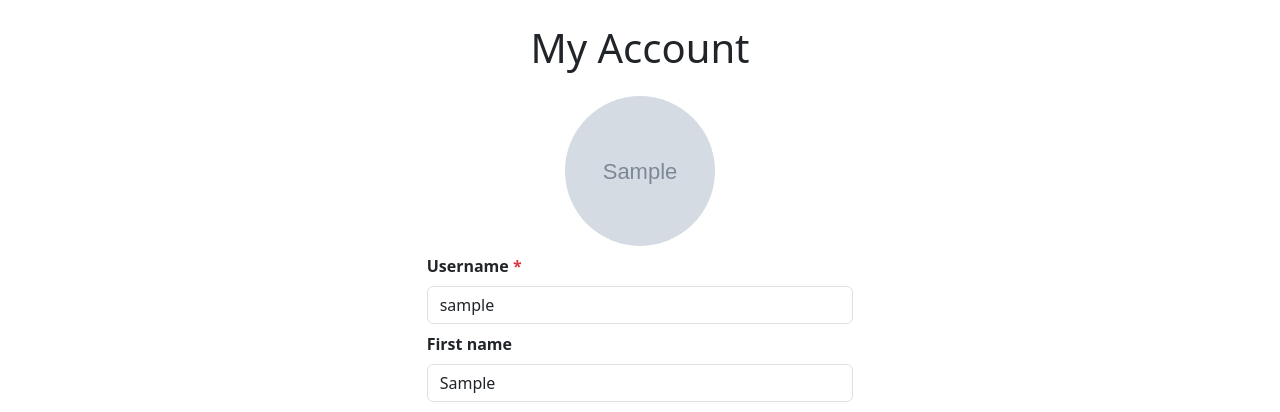
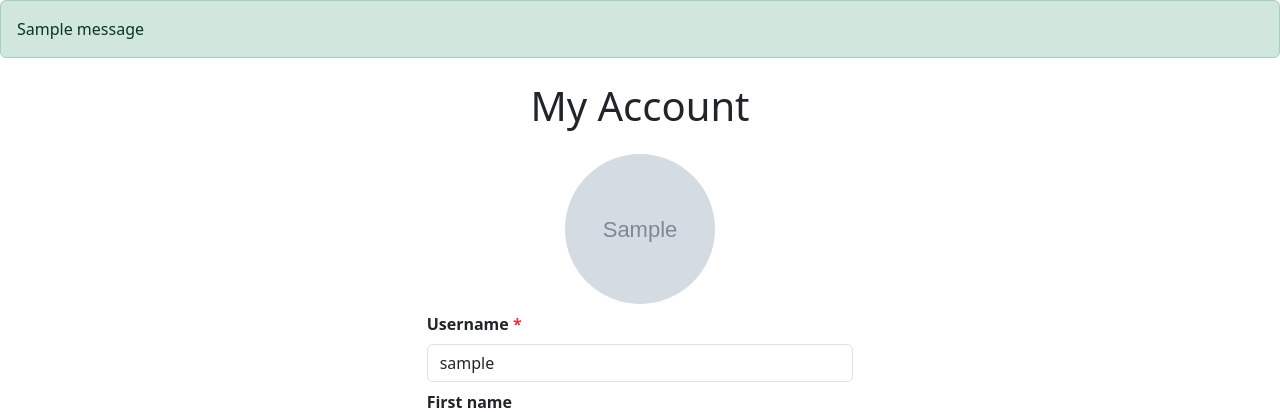
Before and after one commit to mikevillarruel/my-store, a Django app: page /auth/account/ in a window 1280 px wide. Shown: the part 61-473 px from the top of the page. Run offline with Django 4.2, Linux system fonts and the light colour scheme; a user stored in the database is signed in; tables that the repository leaves empty hold one stand-in row (values such as "Sample post"); grey boxes marked "Sample" are stand-in pictures; one stand-in notice (Sample message) is shown; parts of the project's set-up code (start-up, migrations or seed data) failed here and were passed over.

Commit message:
feat: Add section to display messages in the base template

```diff
--- a/templates/base.html
+++ b/templates/base.html
@@ -24,6 +24,28 @@
     {% include 'navbar.html' %}
 {% endblock %}
 
+{% if messages %}
+    {% for message in messages %}
+        <div class="alert mb-0
+                {% if message.tags == 'debug' %}
+                     alert-secondary
+                {% elif message.tags == 'info' %}
+                   alert-info
+                {% elif message.tags == 'success' %}
+                   alert-success
+                {% elif message.tags == 'warning' %}
+                   alert-warning
+                {% elif message.tags == 'error' %}
+                   alert-danger
+                {% endif %}
+                "
+             role="alert"
+        >
+            {{ message }}
+        </div>
+    {% endfor %}
+{% endif %}
+
 {% block content %}
 {% endblock %}
 
```
Also changed, not shown: templates/products/product_detail.html (+0 -11 lines).
